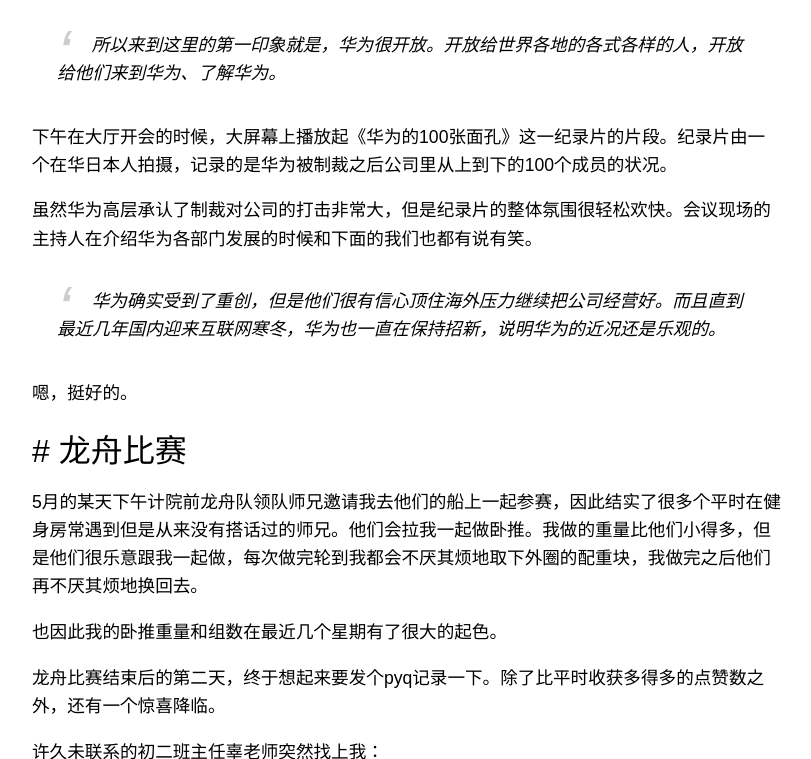
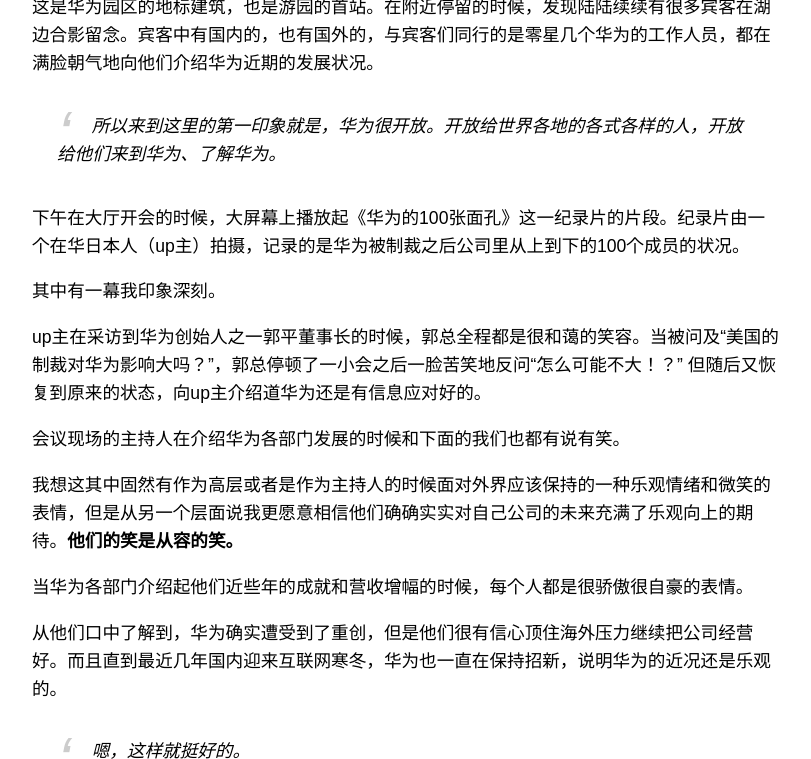
Before and after one commit to pandacase/pandacase.github.io, a Jekyll site: the page built from _posts/2023-06-02-thinking.md, in a window 1280 px wide and 900 px high, scrolled down 1998 px, cut to the strip 133-892 px from the top of the window. Shown: the whole strip, without its empty margins (233-1044 px from the left). Built offline with Jekyll 4.4.1, drawn with Linux system fonts in a browser that asks for light colours; nearby versions of some CDN libraries; some web fonts are replaced; comment, search, counter and statistics services are not loaded; a style sheet for code colours, icons or effects is not loaded; some of the changed text lies outside the part shown.

Commit message:
Update 2023-06-02-thinking.md

```diff
--- a/_posts/2023-06-02-thinking.md
+++ b/_posts/2023-06-02-thinking.md
@@ -7,7 +7,9 @@
 image: https://s1.ax1x.com/2023/06/02/pCpZjSJ.png
 ---
 
-最近发呆的时候有点多。昨天朋友问我说怎么博客这么久不更新了，我打开CSS订阅器看了一眼，最后一篇是在5月11日，好像还好。但是如果筛选出DAILY标签的话，时间节点去到了3月25日。啊，确实过去挺久了，那就更一下DAILY吧。
+最近发呆的时候有点多。昨天朋友问我说怎么博客这么久不更新了，我打开CSS订阅器看了一眼，最后一篇是在5月11日，好像还好。但是如果筛选出DAILY标签的话，时间节点去到了3月25日。
+
+啊，确实过去挺久了，那就更一下DAILY吧。
 
 回顾5月的话实际上还是有很多时刻值得记录下来的。
 
@@ -15,11 +17,15 @@
 
 ## #  到华为去！
 
-5月10日的傍晚很碰巧地打开了许久没有企业微信，又更加碰巧地点开了“以往平均打开企业微信三四次才会点开一次的”年级群，就是如此一个难得的时刻，群里放着一个华为集训营的限额报名表，时间是30分钟前。
+5月10日的傍晚很碰巧地打开了许久没有企业微信，又更加碰巧地点开了“以往平均打开企业微信三四次才会点开一次的”年级群。
+
+就是如此一个难得的时刻，群里放着一个华为集训营的限额报名表，时间是30分钟前。
 
 其实早在大一的暑假就有过一次华为参观的机会，但是当时并没有把握住机会，看到身边有同学在华为的留念照片之后很是羡慕。
 
-记得学期初的操作系统老师在课上提起了鸿蒙操作系统，很自豪地向我们罗列出鸿蒙的微内核架构带来的各种优点，并且向我们感慨道“我们终于也有自研的商用操作系统了呀”。当时突然很触动，也才意识到，自己已经很久没有去关注华为的情况了。再上一次聊到华为的时候是在高三的某天傍晚坐在宿舍床沿，身边一个朋友跟我说并不看好鸿蒙。
+记得学期初的操作系统老师在课上提起了鸿蒙操作系统，很自豪地向我们罗列出鸿蒙的微内核架构带来的各种优点，并且向我们感慨道“我们终于也有自研的商用操作系统了呀”。
+
+当时突然很触动，也才意识到，自己已经很久没有去关注华为的情况了。再上一次聊到华为的时候是在高三的某天傍晚坐在宿舍床沿，身边一个朋友跟我说并不看好鸿蒙。
 
 所以华为在前些年被制裁之后到底发展成什么样呢，我心里还是一直希望他能越来越好的。
 
@@ -33,21 +39,29 @@
 
 > 所以来到这里的第一印象就是，华为很开放。开放给世界各地的各式各样的人，开放给他们来到华为、了解华为。
 
-下午在大厅开会的时候，大屏幕上播放起《华为的100张面孔》这一纪录片的片段。纪录片由一个在华日本人拍摄，记录的是华为被制裁之后公司里从上到下的100个成员的状况。
+下午在大厅开会的时候，大屏幕上播放起《华为的100张面孔》这一纪录片的片段。纪录片由一个在华日本人（up主）拍摄，记录的是华为被制裁之后公司里从上到下的100个成员的状况。
 
-虽然华为高层承认了制裁对公司的打击非常大，但是纪录片的整体氛围很轻松欢快。会议现场的主持人在介绍华为各部门发展的时候和下面的我们也都有说有笑。
+其中有一幕我印象深刻。
 
-> 华为确实受到了重创，但是他们很有信心顶住海外压力继续把公司经营好。而且直到最近几年国内迎来互联网寒冬，华为也一直在保持招新，说明华为的近况还是乐观的。
+up主在采访到华为创始人之一郭平董事长的时候，郭总全程都是很和蔼的笑容。当被问及“美国的制裁对华为影响大吗？”，郭总停顿了一小会之后一脸苦笑地反问“怎么可能不大！？” 但随后又恢复到原来的状态，向up主介绍道华为还是有信息应对好的。
 
-嗯，挺好的。
+会议现场的主持人在介绍华为各部门发展的时候和下面的我们也都有说有笑。
+
+我想这其中固然有作为高层或者是作为主持人的时候面对外界应该保持的一种乐观情绪和微笑的表情，但是从另一个层面说我更愿意相信他们确确实实对自己公司的未来充满了乐观向上的期待。**他们的笑是从容的笑。**
+
+当华为各部门介绍起他们近些年的成就和营收增幅的时候，每个人都是很骄傲很自豪的表情。
+
+从他们口中了解到，华为确实遭受到了重创，但是他们很有信心顶住海外压力继续把公司经营好。而且直到最近几年国内迎来互联网寒冬，华为也一直在保持招新，说明华为的近况还是乐观的。
+
+> 嗯，这样就挺好的。
 
 ## # 龙舟比赛
 
-5月的某天下午计院前龙舟队领队师兄邀请我去他们的船上一起参赛，因此结实了很多个平时在健身房常遇到但是从来没有搭话过的师兄。他们会拉我一起做卧推。我做的重量比他们小得多，但是他们很乐意跟我一起做，每次做完轮到我都会不厌其烦地取下外圈的配重块，我做完之后他们再不厌其烦地换回去。
+5月的某天下午计院前龙舟队领队师兄邀请我去他们的船上一起参赛，因此结识了很多个平时在健身房常遇到但是从来没有搭话过的师兄。他们会拉我一起做卧推。我做的重量比他们小得多，但是他们很乐意跟我一起做，每次做完轮到我都会不厌其烦地取下外圈的配重块，我做完之后他们再不厌其烦地换回去。
 
 也因此我的卧推重量和组数在最近几个星期有了很大的起色。
 
-
+---
 
 龙舟比赛结束后的第二天，终于想起来要发个pyq记录一下。除了比平时收获多得多的点赞数之外，还有一个惊喜降临。
 
@@ -71,20 +85,32 @@
 
 是高中毕业那时候在六月底收到的礼物，不过因为袋子是透明的，就一直没有打开过。只是隔着袋子阅读卡片上的字，以及摸摸这只小panda。
 
-所以还是一如既往，重新读了一遍卡片上的内容，再摸了摸小panda的头。不过这一次，内心闪过一个念头：“欸，我之前有打开过吗。。。好像没有”，“那要不要打开看看”。
+所以还是一如既往，重新读了一遍卡片上的内容，再摸了摸小panda的头。
 
-意外的收获降临，才发现这张卡片的下面叠了另外一张卡片。底下那张卡片上写的不是毕业快乐，而是 `开学快乐`，祝福语也是全新的内容，署名后面的日期是 `2021-8-30`。
+不过这一次，内心闪过一个念头：“欸，我之前有打开过吗”。
+
+小心翼翼地拉开封口，抽出里面的卡片。
+
+原来我真的没打开过。
+
+才发现这张卡片的下面叠了另外一张卡片。底下那张卡片上写的不是毕业快乐，而是 `开学快乐`，祝福语也是全新的内容，署名后面的日期是 `2021-8-30`。
 
 两张卡片的中间再夹着一张纸片，上面的图案是我用了一整个高中三年的熊猫马克杯上面的图案。
 
 一时间很受触动，原来我来广州上大学这2年里，一直携带着这样精巧且美好的祝福啊。
 
-那dyh也要更加努力才行了！！
+虽然这份本应该是超前两个月的大学开学祝福在足足一年多后才正式被接收，但是它携带的余温仍然让我感受到一份充满热情的期许。
 
-## # 关于学业
+**那dyh也要更加努力才行了！！**
+
+## # 未来的展望
 
 还是在五月底，一个心葵里同在计院的师弟找我问学院的综测评分细则，于是借机聊起了大学的一些规划。
 
 个人的话，因为大一刚来到中大的第一学期玩心比较重，给自己挖了一个5学分高数差点挂科的大坑，于是现在对于保研这件事似乎完全没有希望。。。
 
 于是到了开始烦恼自己本科毕业后何去何从的时候了，是考研还是工作，如果是考研，又想考去哪里呢。
+
+其实已经不止一次想过这个问题了，也不止一次跟身边的朋友聊起这个话题。
+
+实验室里有几个研究生师兄最近在找实习工作，但是似乎并不顺利。从他们的口中，我听说了面试过不去很大程度是因为“没有足够的项目开发经验”。
```
